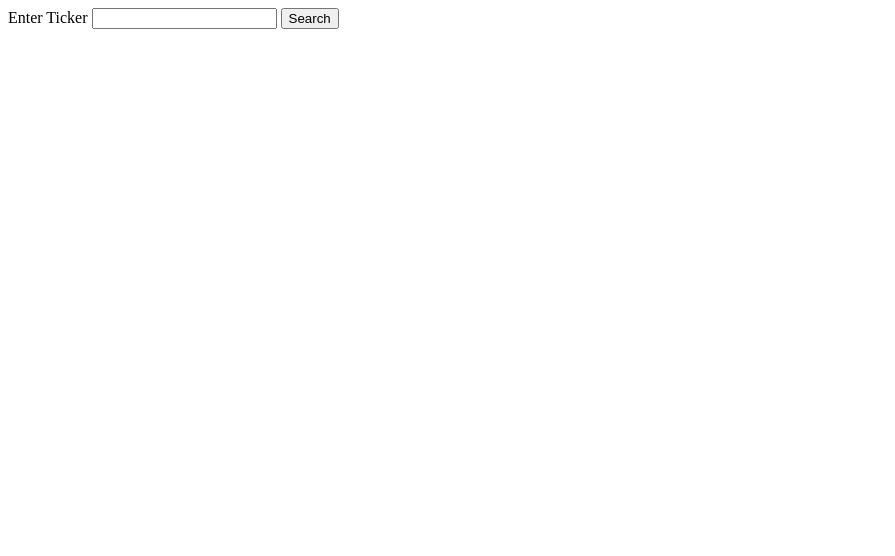
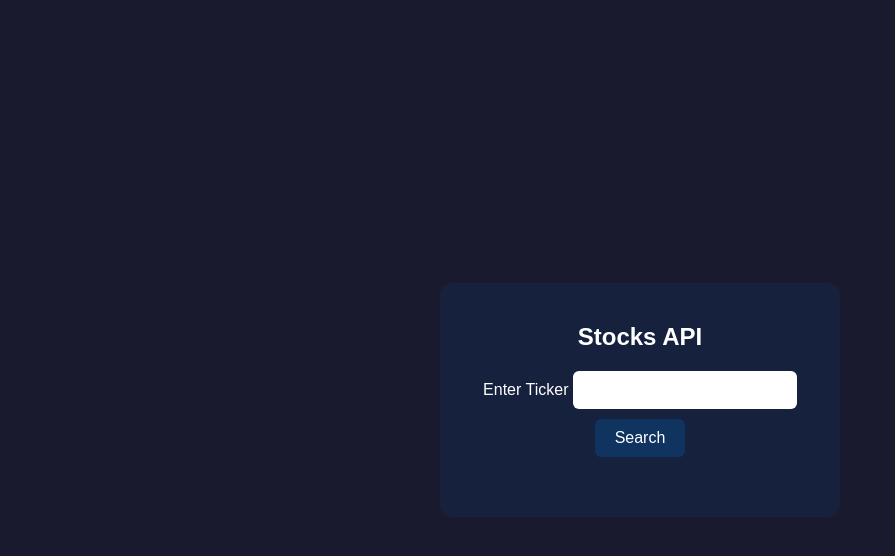
Before and after one commit to nbkurian11/stocks-api, a Flask app: page / in a window 1280 px wide. Shown: the top 556 px of the page, without its empty margins (0-895 px from the left). Run offline with Flask 3, Linux system fonts and the light colour scheme.

Commit message:
added some styling

```diff
--- /dev/null
+++ b/Static/styles.css
@@ -0,0 +1,61 @@
+* {
+    margin: 0;
+    padding: 0;
+    box-sizing: border-box;
+}
+
+body {
+    background-color: #1a1a2e;
+    color: white;
+    font-family: Arial, sans-serif;
+    display: flex;
+    justify-content: center;
+    align-items: center;
+    min-height: 100vh;
+}
+
+.container {
+    background-color: #16213e;
+    padding: 40px;
+    border-radius: 12px;
+    width: 400px;
+    text-align: center;
+}
+
+input {
+    padding: 10px;
+    width: 70%;
+    border: none;
+    border-radius: 6px;
+    font-size: 16px;
+    margin-bottom: 10px;
+}
+
+button {
+    padding: 10px 20px;
+    background-color: #0f3460;
+    color: white;
+    border: none;
+    border-radius: 6px;
+    font-size: 16px;
+    cursor: pointer;
+}
+
+#result {
+    margin-top: 20px;
+    text-align: left;
+}
+
+.positive {
+    color: #00b894;
+}
+
+.negative {
+    color: #d63031;
+}
+
+h1 {
+    text-align: center;
+    margin-bottom: 20px;
+    font-size: 24px;
+}
--- a/Templates/index.html
+++ b/Templates/index.html
@@ -4,12 +4,19 @@
     <meta charset="UTF-8">
     <meta name="viewport" content="width=device-width, initial-scale=1.0">
     <title>Stocks API</title>
+    <link rel="stylesheet" href="{{ url_for('static', filename='styles.css') }}">
+
+
 </head>
+<body>
 
-<body>
+    <div class="container">
+        <h1>Stocks API</h1>
         <label>Enter Ticker</label>
         <input type="text" id="ticker">
         <button id="search">Search</button>
+
+        <div id="result"></div>
 
         <script>
              document.getElementById("search").addEventListener("click", function() {
@@ -18,9 +25,19 @@
             fetch(`/stock/${ticker}`)
                 .then(response => response.json())
                 .then(data => {
-                console.log(data)
+                    document.getElementById("result").innerHTML = `
+                        <h2>${data.ticker}</h2>
+                        <p>Price: $${data.price}</p>
+                        <p class="${data.change >= 0 ? 'positive' : 'negative'}">
+                        Change: ${data.change >= 0 ? '+$' : '-$'}${Math.abs(data.change).toFixed(2)}</p>
+                        <p class="${data.change_percent >= 0 ? 'positive' : 'negative'}">
+                        Change Percent: ${data.change_percent >= 0 ? '+' : '-'}${Math.abs(data.change_percent).toFixed(2)}%</p>
+                        <p>52W Low: $${data["52w_low"]}</p>
+                        <p>52W High: $${data["52w_high"]}</p>
+                    `
                 })
         })
         </script>
+    </div>
 </body>
 </html>
```
Lines whose indentation alone changed are shown as unchanged.
